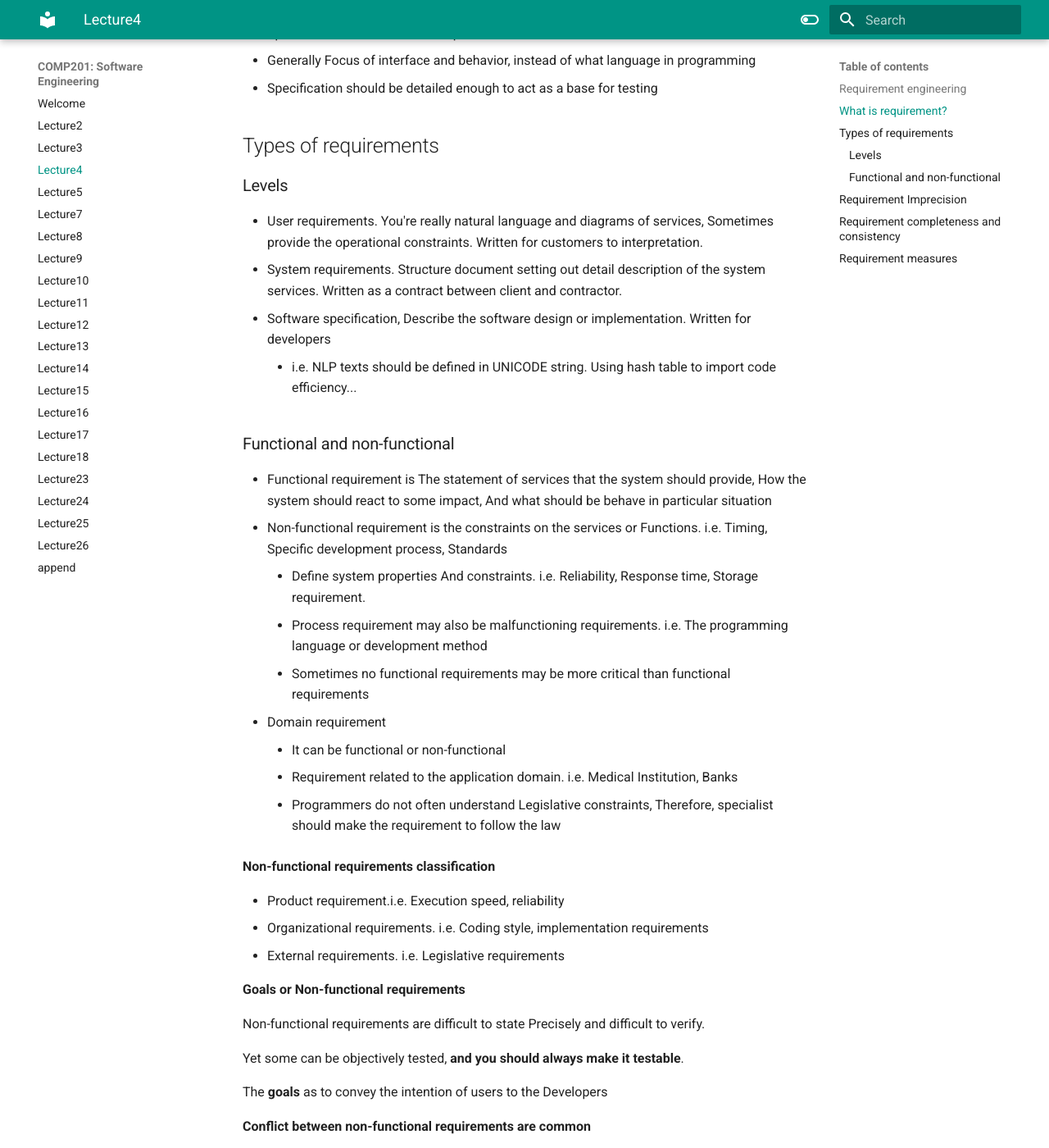
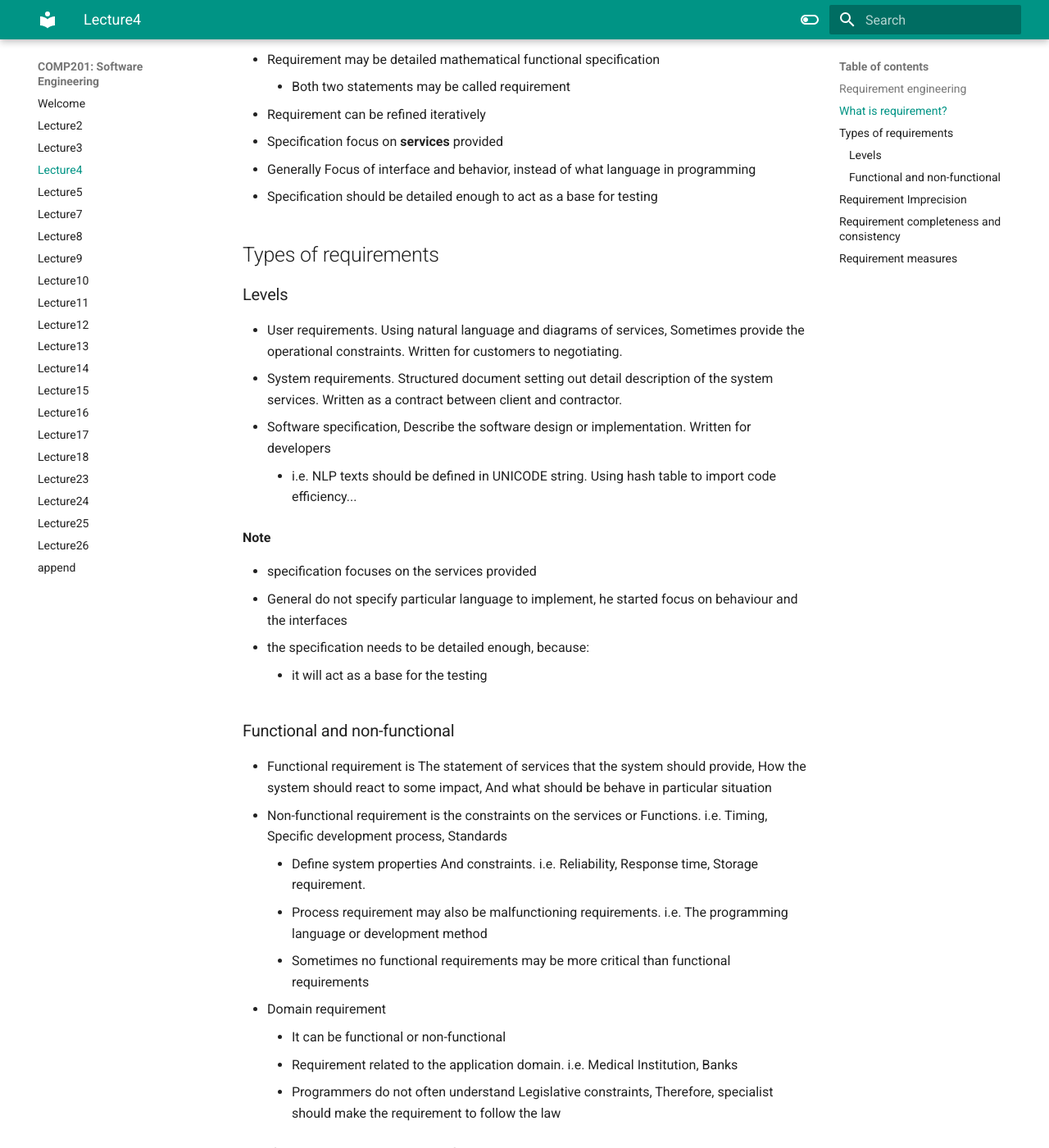
Before and after one commit to SoySauceZhu/COMP201, an MkDocs documentation site: the page built from docs/Lecture4.md, in a window 1280 px wide and 1400 px high, scrolled down 798 px. Shown: the whole window at 82% size. Built offline with MkDocs 1.6.1 and Material for MkDocs 9.7.7, drawn with Linux system fonts in a browser that asks for light colours; some of the changed text lies outside the part shown.

Commit message:
Update Lecture4.md

```diff
--- a/docs/Lecture4.md
+++ b/docs/Lecture4.md
@@ -1,4 +1,8 @@
 # Software Requirement
+
+- introduced the concept of user and system requirement
+- functional and non-functional require requirement
+- explain two techniques for describing system requirements
 
 ## Requirement engineering
 requirement engineering is the process of establishing
@@ -28,10 +32,17 @@
 ## Types of requirements
 
 ### Levels
-- User requirements. You're really natural language and diagrams of services, Sometimes provide the operational constraints. Written for customers to interpretation.
-- System requirements. Structure document setting out detail description of the system services. Written as a contract between client and contractor.
+- User requirements. Using natural language and diagrams of services, Sometimes provide the operational constraints. Written for customers to negotiating.
+- System requirements. Structured document setting out detail description of the system services. Written as a contract between client and contractor.
 - Software specification, Describe the software design or implementation. Written for developers
     - i.e. NLP texts should be defined in UNICODE string. Using hash table to import code efficiency...
+
+**Note**
+
+- specification focuses on the services provided
+- General do not specify particular language to implement, he started focus on behaviour and the interfaces
+- the specification needs to be detailed enough, because:
+    - it will act as a base for the testing
 
 ### Functional and non-functional
 - Functional requirement is The statement of services that the system should provide, How the system should react to some impact, And what should be behave in particular situation
@@ -69,8 +80,11 @@
 Problems arise when requirements are not precisely stated.
 
 ## Requirement completeness and consistency
-- Complete means requirements should include descriptions for ll facilities
+- Complete means requirements should include descriptions for all facilities
 - Consistent means requirements should be no conflicts or contradiction in the descriptions of system facilities
+
+> *Shall* for mandatory requirements, *Should* for desirable requirements
+> Avoid programmer jargon 您就甭吊坎了
 
 ## Requirement measures
 ![alt text](resources/image17.png){width=700px}
```
